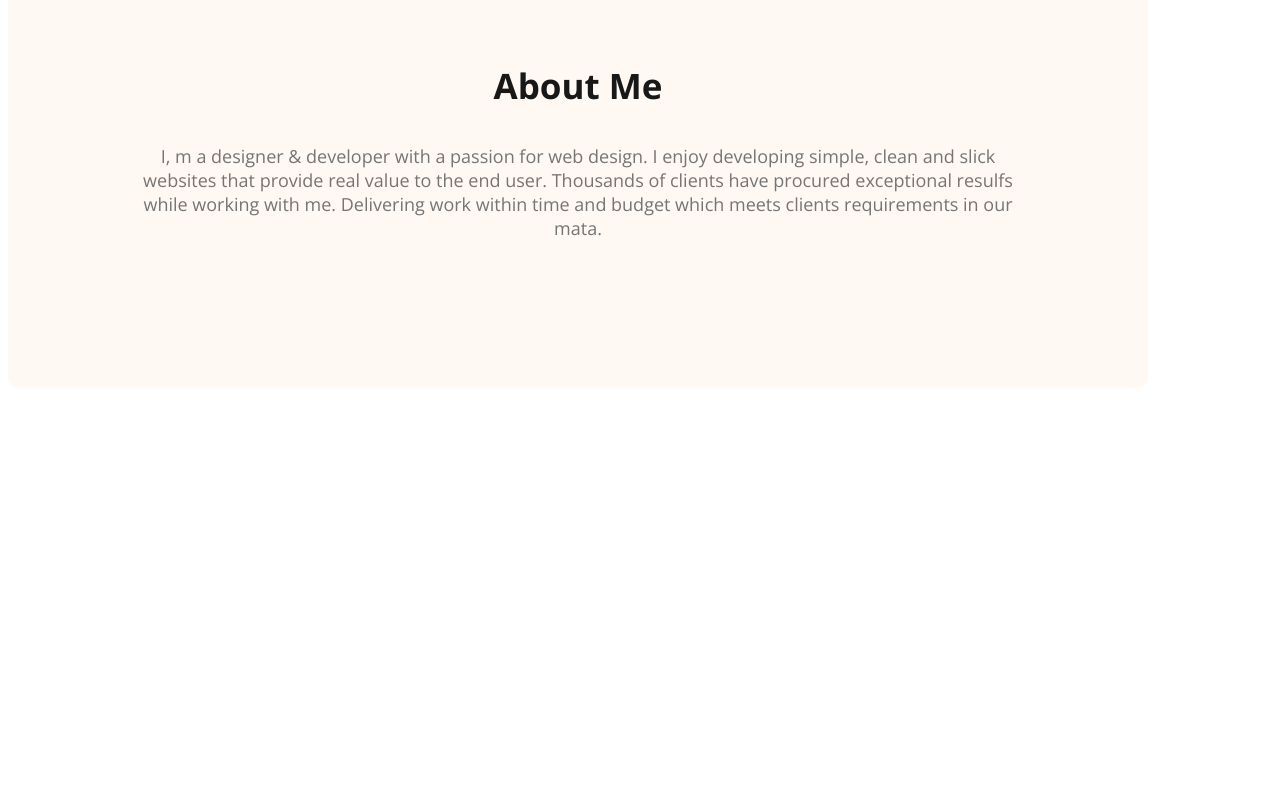
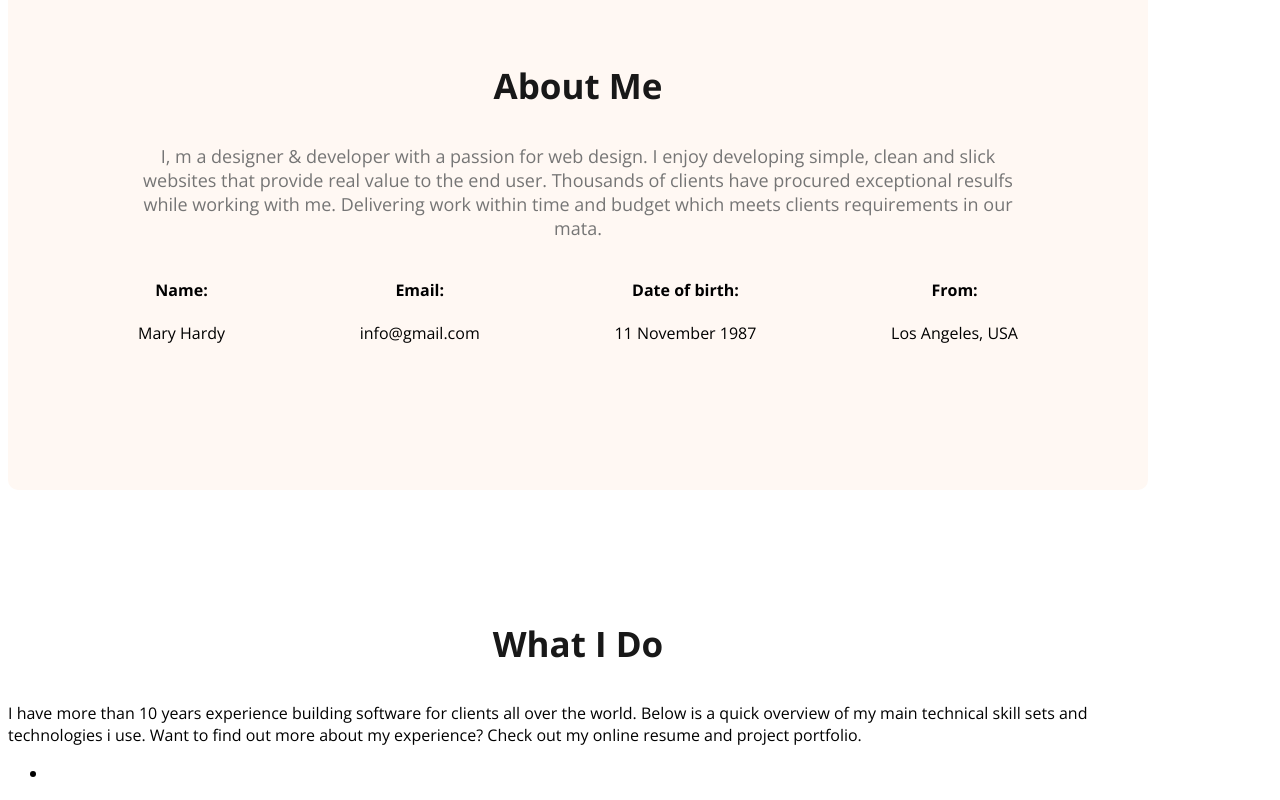
Before and after one commit to mamun7S/mary-portfolio, a plain HTML site: page index.html in a window 1280 px wide. Shown: the part 935-1735 px from the top of the page. Before the commit the page ends 1453 px from the top, so only its background shows below. Drawn offline with nearby package versions, Linux system fonts and the light colour scheme.

Commit message:
about section

```diff
--- a/index.html
+++ b/index.html
@@ -1,15 +1,18 @@
 <!DOCTYPE html>
 <html lang="en">
+
 <head>
     <meta charset="UTF-8">
     <meta name="viewport" content="width=device-width, initial-scale=1.0">
     <title>Web Developer Portfolio</title>
     <link rel="preconnect" href="https://fonts.googleapis.com">
-<link rel="preconnect" href="https://fonts.gstatic.com" crossorigin>
-<link href="https://fonts.googleapis.com/css2?family=Open+Sans:ital,wght@0,300..800;1,300..800&display=swap" rel="stylesheet">
+    <link rel="preconnect" href="https://fonts.gstatic.com" crossorigin>
+    <link href="https://fonts.googleapis.com/css2?family=Open+Sans:ital,wght@0,300..800;1,300..800&display=swap"
+        rel="stylesheet">
 
     <link rel="stylesheet" href="styles/portfolio.css">
 </head>
+
 <body>
     <header class="header">
         <nav>
@@ -25,7 +28,8 @@
             <div class="banner-content">
                 <h3 class="banner-greeting">Hi, I am</h3>
                 <h1 class="banner-titel">Mary Hardy</h1>
-                <p class="banner-description">Shot what able cold new see hold.Friendly as an betrayed formerly he. Morning because as to society behaved moments.</p>
+                <p class="banner-description">Shot what able cold new see hold.Friendly as an betrayed formerly he.
+                    Morning because as to society behaved moments.</p>
                 <button class="btn-primary">Download CV</button>
                 <button class="btn-primary">Contact</button>
             </div>
@@ -36,8 +40,41 @@
     <main>
         <section class="about">
             <h3 class="section-titel">About Me</h3>
-            <p class="section-description">I, m a designer & developer with a passion for web design. I enjoy developing simple, clean and slick websites that provide real value to the end user. Thousands of clients have procured exceptional resulfs while working with me. Delivering work within time and budget which meets clients requirements in our mata.</p>
+            <p class="section-description">I, m a designer & developer with a passion for web design. I enjoy developing
+                simple, clean and slick websites that provide real value to the end user. Thousands of clients have
+                procured exceptional resulfs while working with me. Delivering work within time and budget which meets
+                clients requirements in our mata.</p>
+            <div class="about-info-container">
+                <div class="about-info">
+                    <h4 class="info-title">Name:</h4>
+                    <p class="info-description">Mary Hardy</p>
+                </div>
+                <div class="about-info">
+                    <h4 class="info-title">Email:</h4>
+                    <p class="info-description">info@gmail.com</p>
+                </div>
+                <div class="about-info">
+                    <h4 class="info-title">Date of birth:</h4>
+                    <p class="info-description">
+                        11 November 1987</p>
+                </div>
+                <div class="about-info">
+                    <h4 class="info-title">From:</h4>
+                    <p class="info-description">Los Angeles, USA</p>
+                </div>
+            </div>
 
+        </section>
+        <section class="skill">
+            <h3 class="section-titel">What I Do</h3>
+            <p>I have more than 10 years experience building software for clients all over the world. Below is a quick
+                overview of my main technical skill sets and technologies i use. Want to find out more about my
+                experience? Check out my online resume and project portfolio.</p>
+        </section>
+        <section>
+            <ul>
+                <li></li>
+            </ul>
         </section>
 
     </main>
@@ -46,4 +83,5 @@
     </footer>
 
 </body>
+
 </html>
--- a/styles/portfolio.css
+++ b/styles/portfolio.css
@@ -19,7 +19,7 @@ body {
     color: #757575;
     text-align: center;
     font-size: 18px;
-    }
+}
 
 .btn-primary {
     border-radius: 5px;
@@ -110,3 +110,11 @@ main {
     background: #FFF8F3;
     margin: 130px 0px;
 }
+.about-info-container{
+    display: flex;
+    justify-content: space-between;
+}
+.about-info{
+    text-align: center;
+}
+/* skill section styles*/
```
